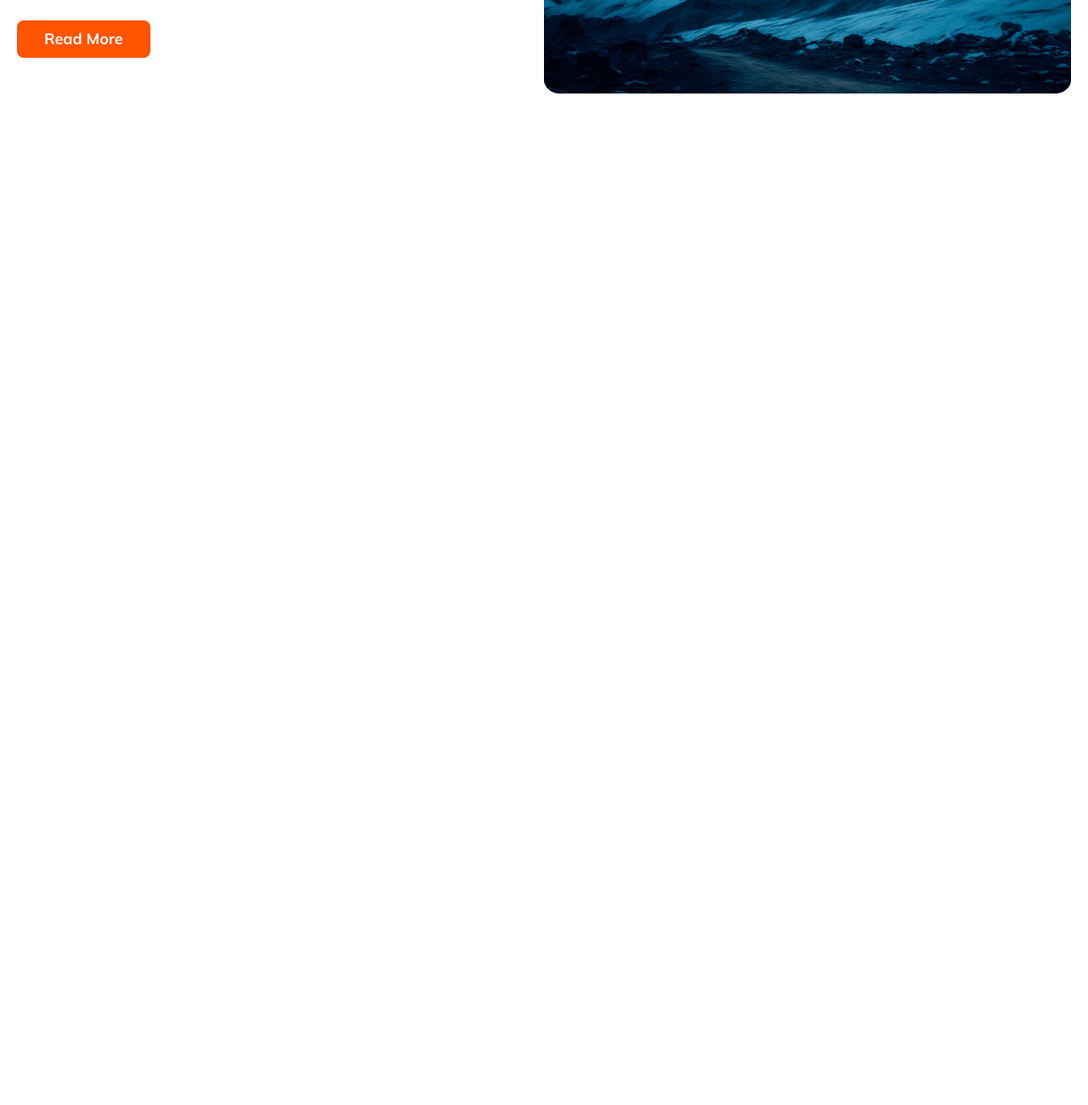
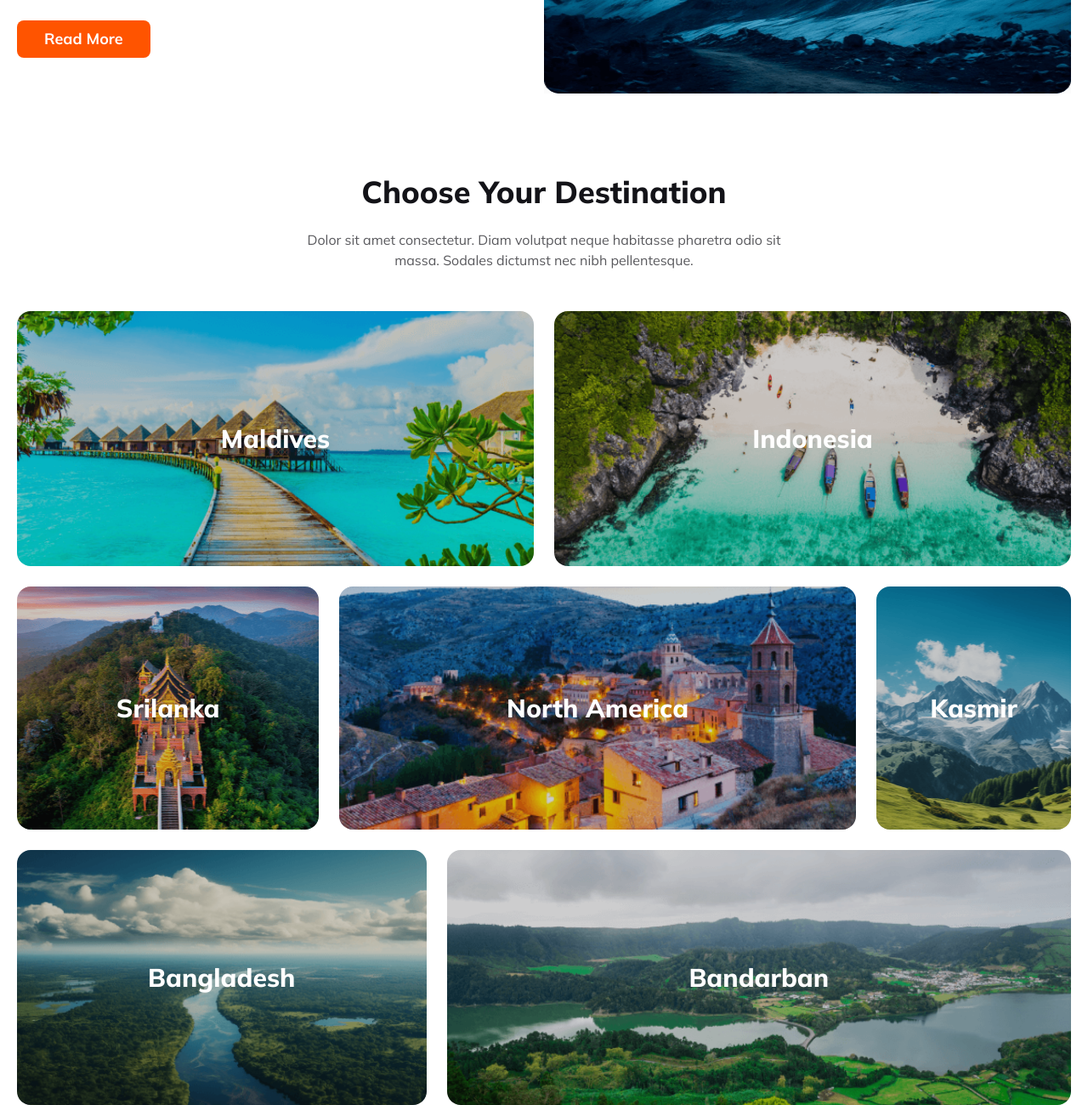
Before and after one commit to Durjoy96/hero-travel, a plain HTML site: page index.html in a window 1280 px wide. Shown: the part 1192-2492 px from the top of the page at 85% size. Before the commit the page ends 1302 px from the top, so only its background shows below. Drawn offline with nearby package versions, Linux system fonts and the light colour scheme.

Commit message:
choose your destination complete

```diff
--- a/index.html
+++ b/index.html
@@ -111,6 +111,7 @@
     </div>
   </header>
   <main>
+    <!-- our popular tour -->
     <section class="max-w-screen-xl mx-auto px-5 mt-6 md:mt-24">
       <div class="grid grid-cols-1 gap-8  md:grid-cols-2 md:gap-0">
         <div class="max-w-lg">
@@ -128,6 +129,24 @@
           <img class="w-full md:h-[550px]" src="assets/Images/popular-location.png" alt="popular-location">
       </div>
     </section>
+    <!--choose your destination -->
+    <section class="max-w-screen-xl mx-auto px-5 mt-6 md:mt-24">
+      <!-- text -->
+      <div class="max-w-xl mx-auto">
+        <h2 class="text-xl font-extrabold text-base_content text-center md:text-4xl">Choose Your Destination</h2>
+        <p class="text-sm text-base_content_secondary mt-4 text-center md:text-base md:mt-6">Dolor sit amet consectetur. Diam volutpat neque habitasse pharetra odio sit massa. Sodales dictumst nec nibh pellentesque.</p>
+      </div>
+      <!-- cards -->
+       <div class="mt-4 grid grid-cols-1 grid-rows-[repeat(7,176px)] gap-y-4 md:mt-12 md:grid-cols-10 md:grid-rows-[300px_286px_300px] md:gap-6">
+        <div class="rounded-2xl bg-[url(assets/images/maldives.png)] bg-no-repeat bg-cover bg-center relative md:col-span-5"><span class="font-extrabold text-white text-xl absolute top-1/2 left-1/2 -translate-x-1/2 -translate-y-1/2 md:text-3xl">Maldives</span></div>
+        <div class="rounded-2xl bg-[url(assets/images/indonesia.png)] bg-no-repeat bg-cover bg-center relative md:col-span-5"><span class="font-extrabold text-white text-xl absolute top-1/2 left-1/2 -translate-x-1/2 -translate-y-1/2 md:text-3xl">Indonesia</span></div>
+        <div class="rounded-2xl bg-[url(assets/images/srilanka.png)] bg-no-repeat bg-cover bg-center relative md:col-span-3"><span class="font-extrabold text-white text-xl absolute top-1/2 left-1/2 -translate-x-1/2 -translate-y-1/2 md:text-3xl">Srilanka</span></div>
+        <div class="rounded-2xl bg-[url(assets/images/north-amarica.png)] bg-no-repeat bg-cover bg-center relative md:col-span-5"><span class="font-extrabold text-white text-xl absolute top-1/2 left-1/2 -translate-x-1/2 -translate-y-1/2 md:text-3xl">North America</span></div>
+        <div class="rounded-2xl bg-[url(assets/images/kasmir.png)] bg-no-repeat bg-cover bg-center relative md:col-span-2"><span class="font-extrabold text-white text-xl absolute top-1/2 left-1/2 -translate-x-1/2 -translate-y-1/2 md:text-3xl">Kasmir</span></div>
+        <div class="rounded-2xl bg-[url(assets/images/bangladesh.png)] bg-no-repeat bg-cover bg-center relative md:col-span-4"><span class="font-extrabold text-white text-xl absolute top-1/2 left-1/2 -translate-x-1/2 -translate-y-1/2 md:text-3xl">Bangladesh</span></div>
+        <div class="rounded-2xl bg-[url(assets/images/bandarban.png)] bg-no-repeat bg-cover bg-center relative md:col-span-6"><span class="font-extrabold text-white text-xl absolute top-1/2 left-1/2 -translate-x-1/2 -translate-y-1/2 md:text-3xl">Bandarban</span></div>
+       </div>
+    </section>
   </main>
   <footer>
 
```
Also changed, not shown: assets/Images/bandarban.png (renamed from assets/Images/Rectangle 10.png), assets/Images/bangladesh.png (renamed from assets/Images/Rectangle 11.png), assets/Images/indonesia.png (renamed from assets/Images/Rectangle 8.png), assets/Images/kasmir.png (renamed from assets/Images/Rectangle 9.png), assets/Images/maldives.png (renamed from assets/Images/sea-beach.png), assets/Images/north-amarica.png (renamed from assets/Images/Rectangle 7.png), assets/Images/srilanka.png (renamed from assets/Images/Rectangle 6.png).
